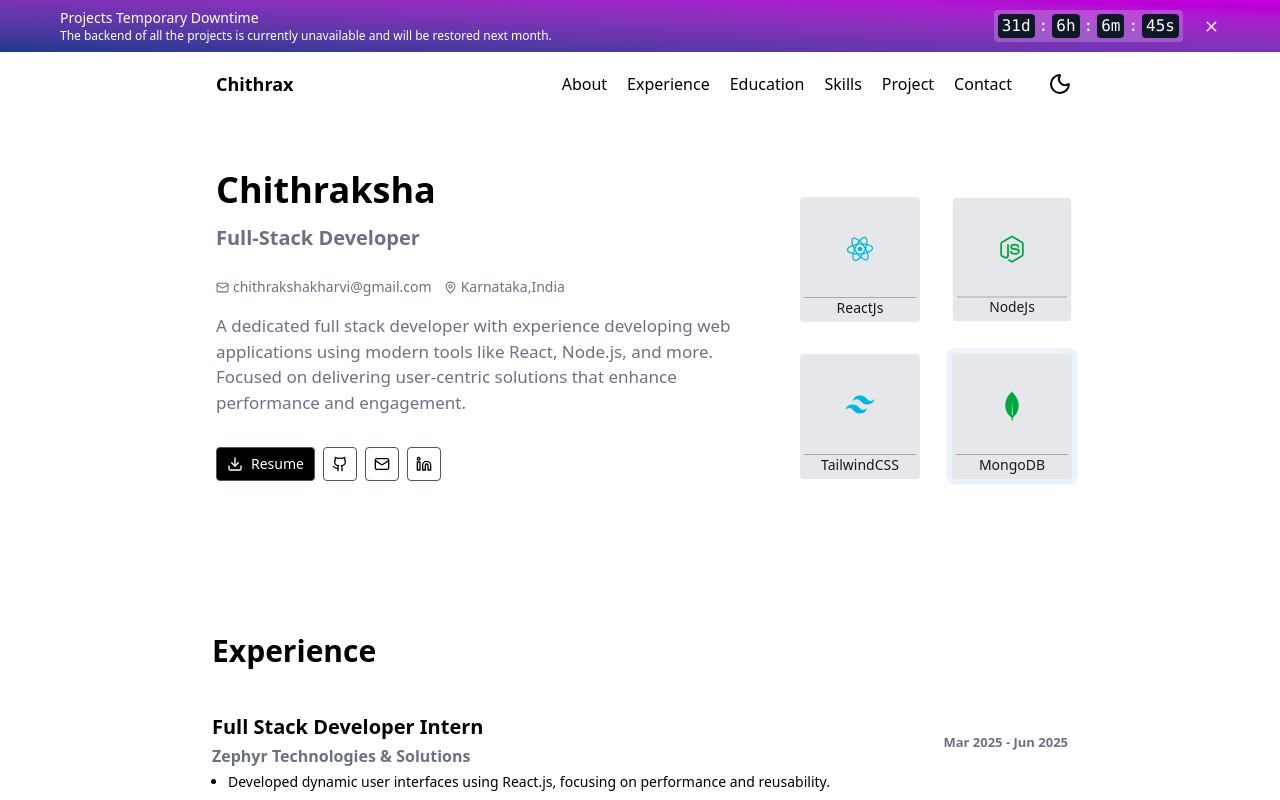
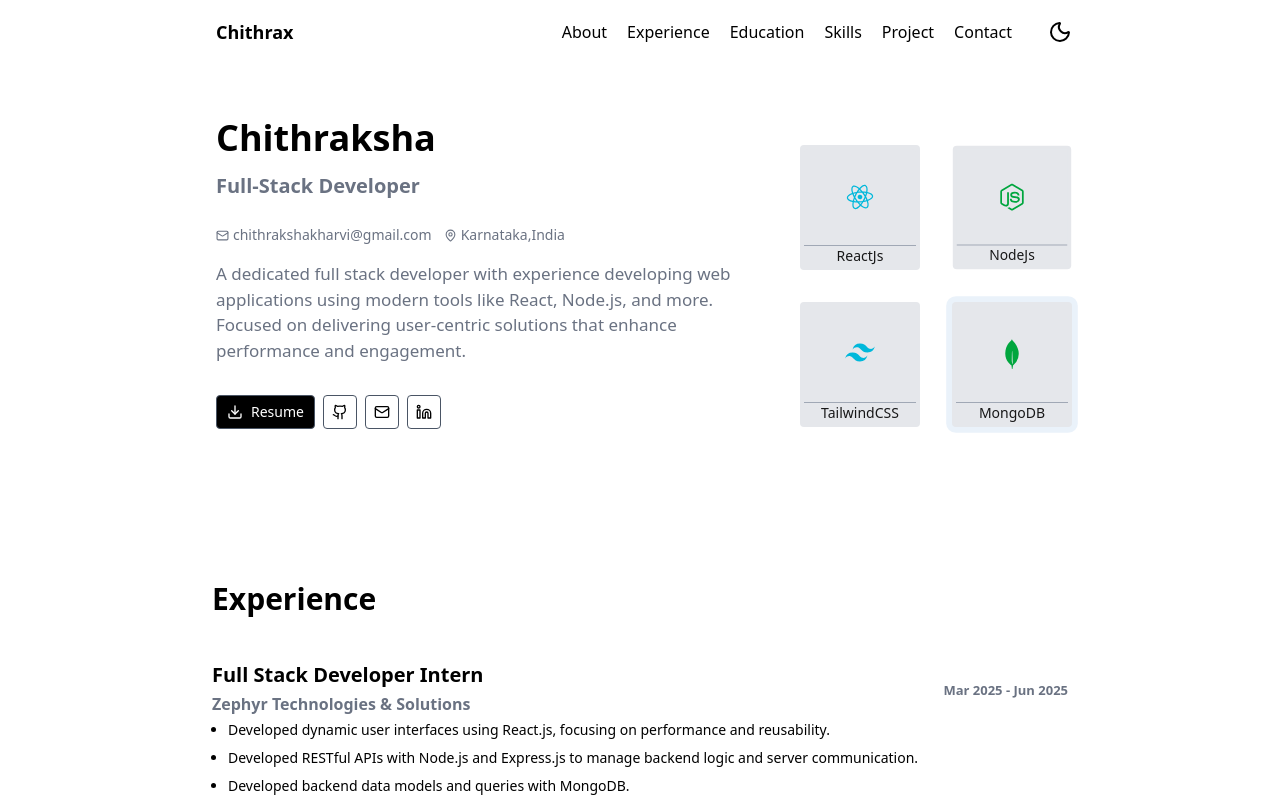
Before and after one commit to chithraksha16/Portfolio, a React (Vite) app: page / in a window 1280 px wide. Shown: the top 800 px of the page. Built offline with nearby package versions, Linux system fonts and the light colour scheme.

Commit message:
removed ad-header

```diff
--- a/src/components/Navbar.jsx
+++ b/src/components/Navbar.jsx
@@ -1,12 +1,10 @@
 import  { useEffect, useState } from 'react'
 import { Sun,Moon,Menu,X } from 'lucide-react'
 import {motion} from 'framer-motion';
-import CountdownTimer from './ui/CountDown';
 const Navbar = () => {
     const [toggleDark,setToggledark]=useState(false)
     const [isMenu,setIsMenu]=useState(false)
     const [isScroll,setIsScroll]=useState(false)
-    const [close,setClose]=useState(false)
     const navItems=[
         {name:"About",to:"#about"},
         {name:"Experience",to:"#experience"},
@@ -47,25 +45,10 @@ const toggleTheme = () => {
         setIsMenu(!isMenu)
     }
 
-    const isClose=()=>{
-        setClose(!close)
-        console.log(close)
-    }
   return (
     <>
     <header >
-        <div  className={`w-full bg-gradient-to-tr from-blue-900 to-fuchsia-600 text-white  py-2 text-sm ${close ? "hidden":"flex"}  justify-between items-center px-8 sm:px-15`}>
-            <div>
-            <h2 className='sm:text-sm text-xs'>Projects Temporary Downtime</h2>
-            <p className='text-xs sm:flex hidden'>The backend of all the projects is currently unavailable and will be restored next month.</p>
-            </div>
-            <div className=' flex gap-5'>
-            {/* todo:ADD header*/}
-            <CountdownTimer/>
-            <button onClick={isClose}><X size={17}/></button>
-            </div>
-        </div>
-        <div className={`w-full h-16 fixed z-50  text-black dark:text-white ${isScroll ? "bg-transparent backdrop-blur-2xl top-0 "  : "bg-white dark:bg-black top-auto"}`}>
+        <div className={`w-full top-0 h-16 fixed z-50  text-black dark:text-white ${isScroll ? "bg-transparent backdrop-blur-2xl "  : "bg-white dark:bg-black"}`}>
         <div className='max-w-4xl mx-auto flex justify-between items-center h-16 px-4 '>
             <div className='font-bold text-lg px-2'>
                 Chithrax
--- a/src/components/ui/CountDown.jsx
+++ /dev/null
@@ -1,43 +0,0 @@
-import { useEffect, useState } from "react";
-
-export default function CountdownTimer() {
-  // set the target date (e.g., New Year 2026)
-const targetDate = new Date("2025-09-01T00:00:00").getTime();
-
-const [timeLeft, setTimeLeft] = useState(getTimeLeft());
-
-function getTimeLeft() {
-    const now = new Date().getTime();
-    const difference = targetDate - now;
-
-    if (difference <= 0) {
-    return { days: 0, hours: 0, minutes: 0, seconds: 0 };
-    }
-
-    return {
-      days: Math.floor(difference / (1000 * 60 * 60 * 24)),
-      hours: Math.floor((difference / (1000 * 60 * 60)) % 24),
-      minutes: Math.floor((difference / (1000 * 60)) % 60),
-        seconds: Math.floor((difference / 1000) % 60),
-    };
-}
-
-    useEffect(() => {
-    const timer = setInterval(() => {
-    setTimeLeft(getTimeLeft());
-    }, 1000);
-
-    return () => clearInterval(timer); // cleanup on unmount
-}, []);
-
-return (
-    <div className="text-center text-[10px] sm:text-base font-mono ">
-    <div className="flex justify-center gap-1 bg-white/20 p-1 rounded">
-        <span className="bg-gray-900 px-1 rounded">{timeLeft.days}d</span>:
-        <span className="bg-gray-900 px-1 rounded">{timeLeft.hours}h</span>:
-        <span className="bg-gray-900 px-1 rounded">{timeLeft.minutes}m</span>:
-        <span className="bg-gray-900 px-1 rounded">{timeLeft.seconds}s</span>
-    </div>
-    </div>
-);
-}
```
